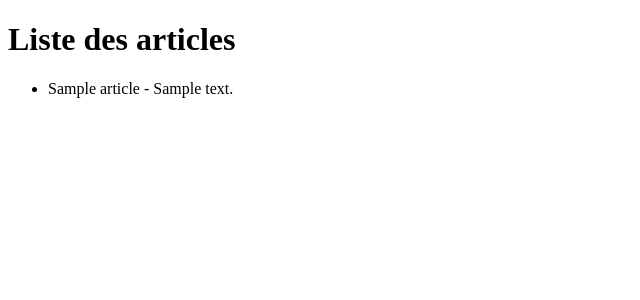
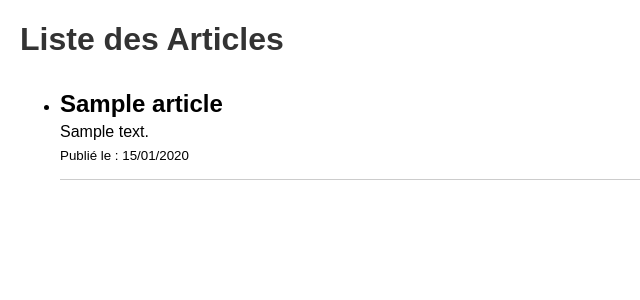
Before and after one commit to Toto2807/Projet_php, a PHP site: template app/Views/articles.twig in a window 1280 px wide. Shown: the top 300 px of the page, without its empty margins (0-640 px from the left). Run offline with PHP 8.4, Linux system fonts and the light colour scheme; the template is opened without the code that fills it: most values are stand-ins (such as "Sample title", 1, 10 or a date in 2020); some libraries are stand-ins or nearby versions.

Commit message:
Modification au views

```diff
--- a/app/Views/articles.twig
+++ b/app/Views/articles.twig
@@ -1,14 +1,43 @@
 <!DOCTYPE html>
-<html>
+<html lang="fr">
 <head>
-    <title>Articles</title>
+    <meta charset="UTF-8">
+    <meta name="viewport" content="width=device-width, initial-scale=1.0">
+    <title>Liste des Articles</title>
+    <style>
+        body {
+            font-family: Arial, sans-serif;
+            margin: 20px;
+        }
+        h1 {
+            color: #333;
+        }
+        .article {
+            border-bottom: 1px solid #ccc;
+            padding: 10px 0;
+        }
+        .article h2 {
+            margin: 0;
+        }
+        .article p {
+            margin: 5px 0;
+        }
+    </style>
 </head>
 <body>
-    <h1>Liste des articles</h1>
+    <h1>Liste des Articles</h1>
     <ul>
-        {% for article in articles %}
-            <li>{{ article.title }} - {{ article.content }}</li>
-        {% endfor %}
+        {% if articles is not empty %}
+            {% for article in articles %}
+                <li class="article">
+                    <h2>{{ article.title }}</h2>
+                    <p>{{ article.content }}</p>
+                    <p><small>Publié le : {{ article.created_at|date('d/m/Y') }}</small></p>
+                </li>
+            {% endfor %}
+            {% else %}
+            <p>Aucun article disponible.</p>
+        {% endif %}
     </ul>
 </body>
 </html>
```
